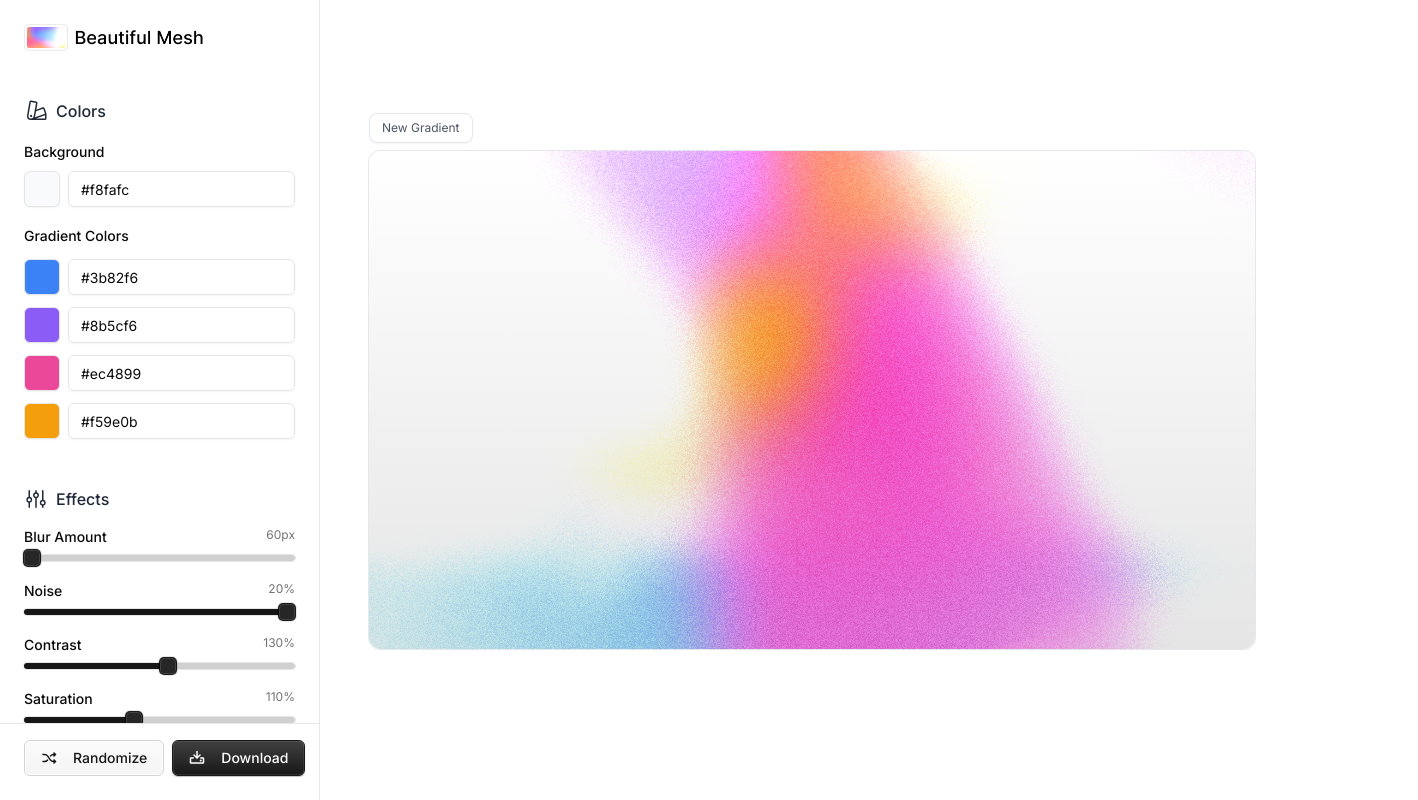
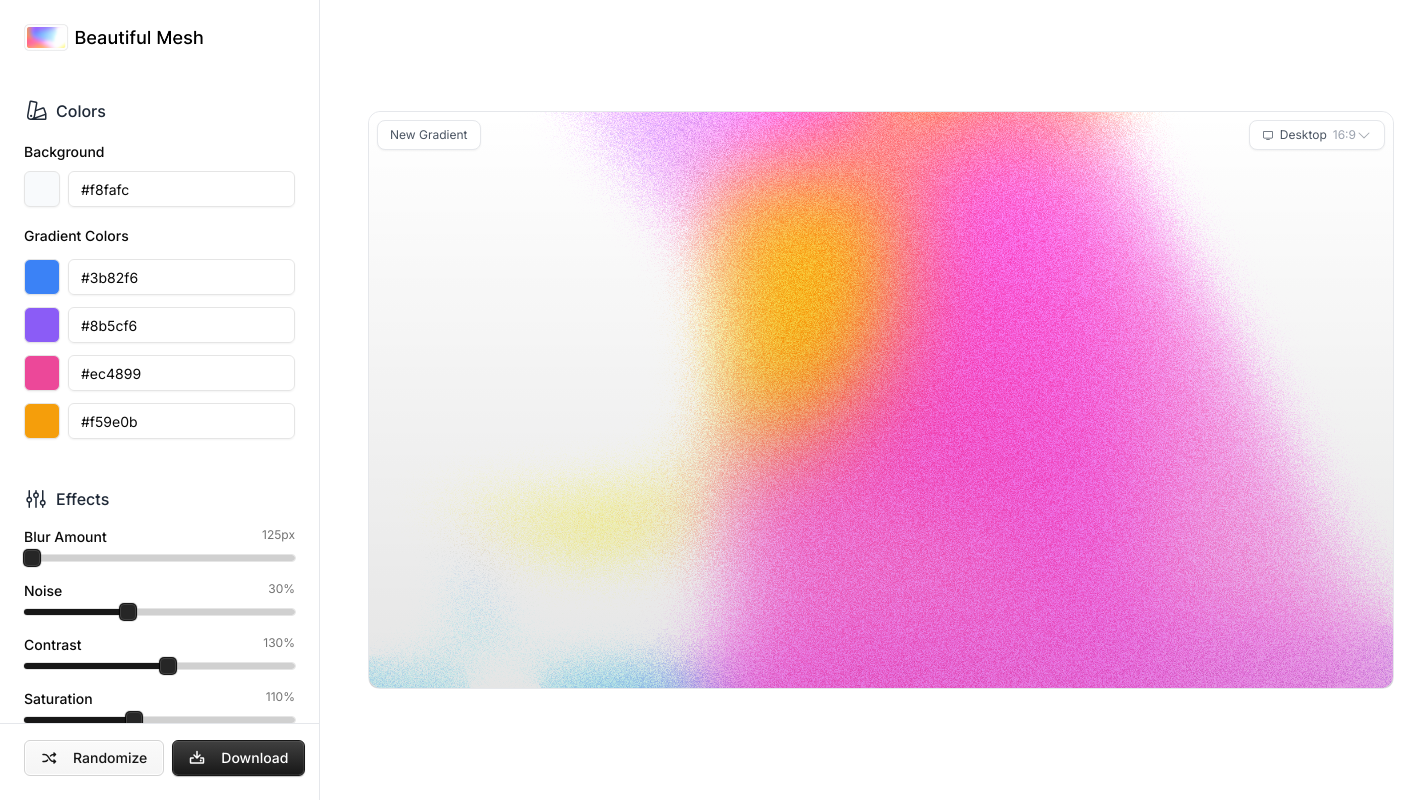
Before and after one commit to anusandhan/mesh-gradients-next, a Next.js app: page / in a window 1280 px wide. Shown: the whole page, 1418 px wide, since content can reach past the window. Built offline with nearby package versions, Linux system fonts and the light colour scheme.

Commit message:
fix: Grdaient preview overflowing issue

```diff
--- a/app/GradientGenerator.tsx
+++ b/app/GradientGenerator.tsx
@@ -1,6 +1,6 @@
 "use client";
 
-import { useState, useEffect, useRef, useCallback } from "react";
+import { useState, useEffect, useRef, useCallback, useMemo } from "react";
 import { Button } from "@/components/ui/button";
 import { Input } from "@/components/ui/input";
 import { Label } from "@/components/ui/label";
@@ -13,12 +13,25 @@ import {
   TooltipTrigger,
 } from "@/components/ui/tooltip";
 import {
+  Select,
+  SelectContent,
+  SelectItem,
+  SelectTrigger,
+  SelectValue,
+} from "@/components/ui/select";
+import {
   DownloadIcon,
   ShuffleIcon,
   GearIcon,
   SwatchesIcon,
   TabsIcon,
   SlidersIcon,
+  MonitorIcon,
+  SquareIcon,
+  YoutubeLogoIcon,
+  DeviceMobileIcon,
+  InstagramLogoIcon,
+  CameraIcon,
 } from "@phosphor-icons/react";
 import Image from "next/image";
 
@@ -30,11 +43,12 @@ const GradientGenerator = () => {
     "#ec4899",
     "#f59e0b",
   ]);
-  const [blurAmount, setBlurAmount] = useState([60]);
-  const [noiseAmount, setNoiseAmount] = useState([0.2]);
+  const [blurAmount, setBlurAmount] = useState([125]);
+  const [noiseAmount, setNoiseAmount] = useState([0.3]);
   const [contrastAmount, setContrastAmount] = useState([130]);
   const [saturationAmount, setSaturationAmount] = useState([110]);
   const [gradientName, setGradientName] = useState("New Gradient");
+  const [aspectRatio, setAspectRatio] = useState("16:9");
   const canvasRef = useRef<HTMLCanvasElement>(null);
   const debounceTimeoutRef = useRef<NodeJS.Timeout | null>(null);
 
@@ -101,7 +115,7 @@ const GradientGenerator = () => {
           const x = canvas.width / 2;
           const y = canvas.height / 2;
 
-          const scaleFactor = 0.8;
+          const scaleFactor = 1.2;
           const endRadius = Math.max(canvas.width, canvas.height) * scaleFactor;
 
           const gradient = ctx.createRadialGradient(x, y, 0, x, y, endRadius);
@@ -184,7 +198,7 @@ const GradientGenerator = () => {
 
   useEffect(() => {
     generateMeshGradient();
-  }, [backgroundColor, colorInputs]);
+  }, [backgroundColor, colorInputs, aspectRatio]);
 
   // Cleanup timeout on unmount
   useEffect(() => {
@@ -224,7 +238,7 @@ const GradientGenerator = () => {
           const x = Math.random() * canvas.width;
           const y = Math.random() * canvas.height;
 
-          const scaleFactor = 0.8;
+          const scaleFactor = 1.2;
           const endRadius =
             (Math.random() * scaleFactor + scaleFactor) *
             Math.min(canvas.width, canvas.height);
@@ -315,19 +329,39 @@ const GradientGenerator = () => {
 
   const presetGradients = [
     {
-      name: "Ocean Breeze",
-      background: "#f0f9ff",
-      colors: ["#0ea5e9", "#06b6d4", "#0891b2", "#0e7490"],
+      name: "Heatwaves",
+      background: "#f8fafc",
+      colors: ["#3b82f6", "#8b5cf6", "#ec4899", "#f59e0b"],
     },
     {
-      name: "Sunset Glow",
-      background: "#fef7ed",
-      colors: ["#f97316", "#ea580c", "#dc2626", "#b91c1c"],
+      name: "Neon Cyberpunk",
+      background: "#0a0a0a",
+      colors: ["#ff0080", "#00ffff", "#ffff00", "#ff00ff"],
     },
     {
-      name: "Forest Mist",
-      background: "#f0fdf4",
-      colors: ["#16a34a", "#22c55e", "#84cc16", "#a3e635"],
+      name: "Tropical Sunset",
+      background: "#fff5f5",
+      colors: ["#ff6b35", "#f7931e", "#ffd23f", "#ff6b9d"],
+    },
+    {
+      name: "Electric Ocean",
+      background: "#f0f9ff",
+      colors: ["#00d4ff", "#0099cc", "#0066ff", "#9933ff"],
+    },
+    {
+      name: "Fire & Ice",
+      background: "#fafafa",
+      colors: ["#ff4757", "#ff3838", "#3742fa", "#2f3542"],
+    },
+    {
+      name: "Midnight Galaxy",
+      background: "#0a0a0a",
+      colors: ["#4a90e2", "#7b68ee", "#9370db", "#8a2be2"],
+    },
+    {
+      name: "Candy Land",
+      background: "#fff0f5",
+      colors: ["#ff69b4", "#ff1493", "#ffb6c1", "#ffc0cb"],
     },
     {
       name: "Purple Dream",
@@ -336,9 +370,79 @@ const GradientGenerator = () => {
     },
   ];
 
+  const aspectRatioOptions = [
+    { value: "16:9", label: "Desktop", ratio: "16:9", icon: MonitorIcon },
+    { value: "1:1", label: "Square Post", ratio: "1:1", icon: SquareIcon },
+    {
+      value: "4:3",
+      label: "YouTube Classic",
+      ratio: "4:3",
+      icon: YoutubeLogoIcon,
+    },
+    { value: "9:16", label: "Mobile", ratio: "9:16", icon: DeviceMobileIcon },
+    {
+      value: "3:4",
+      label: "Insta Story/TikTok",
+      ratio: "3:4",
+      icon: InstagramLogoIcon,
+    },
+    { value: "4:5", label: "Insta Portrait", ratio: "4:5", icon: CameraIcon },
+  ];
+
+  const canvasDimensions = useMemo(() => {
+    const baseWidth = 3840; // 4K base width
+    const [width, height] = aspectRatio.split(":").map(Number);
+    const aspectRatioValue = width / height;
+
+    if (aspectRatioValue > 1) {
+      // Landscape
+      return {
+        width: baseWidth,
+        height: Math.round(baseWidth / aspectRatioValue),
+      };
+    } else {
+      // Portrait
+      return { height: 2160, width: Math.round(2160 * aspectRatioValue) };
+    }
+  }, [aspectRatio]);
+
+  const previewDimensions = useMemo(() => {
+    // Get parent container max dimensions
+    const maxParentWidth = 1024; // max-w-4xl equivalent
+    const maxParentHeight = 600; // Fixed height
+
+    const [width, height] = aspectRatio.split(":").map(Number);
+    const aspectRatioValue = width / height;
+
+    // Calculate dimensions that fit within parent
+    let calculatedWidth, calculatedHeight;
+
+    if (aspectRatioValue > 1) {
+      // Landscape - fit to width
+      calculatedWidth = Math.min(
+        maxParentWidth,
+        maxParentHeight * aspectRatioValue
+      );
+      calculatedHeight = calculatedWidth / aspectRatioValue;
+    } else {
+      // Portrait - fit to height
+      calculatedHeight = Math.min(
+        maxParentHeight,
+        maxParentWidth / aspectRatioValue
+      );
+      calculatedWidth = calculatedHeight * aspectRatioValue;
+    }
+
+    return {
+      width: Math.round(calculatedWidth),
+      height: Math.round(calculatedHeight),
+    };
+  }, [aspectRatio]);
+
   const applyPreset = (preset: (typeof presetGradients)[0]) => {
     setBackgroundColor(preset.background);
     setColorInputs(preset.colors);
+    setGradientName(preset.name);
   };
 
   return (
@@ -444,7 +548,7 @@ const GradientGenerator = () => {
                         onValueChange={setBlurAmount}
                         onValueCommit={debouncedGenerateMeshGradient}
                         max={200}
-                        min={60}
+                        min={125}
                         step={5}
                       />
                     </div>
@@ -460,7 +564,7 @@ const GradientGenerator = () => {
                         value={noiseAmount}
                         onValueChange={setNoiseAmount}
                         onValueCommit={debouncedGenerateMeshGradient}
-                        max={0.2}
+                        max={0.8}
                         min={0}
                         step={0.01}
                       />
@@ -522,7 +626,11 @@ const GradientGenerator = () => {
                         <div className="flex items-center gap-2">
                           <div
                             className="w-3 h-3 rounded-full"
-                            style={{ background: preset.colors[0] }}
+                            style={{
+                              background: `linear-gradient(45deg, ${preset.colors.join(
+                                ", "
+                              )})`,
+                            }}
                           />
                           {preset.name}
                         </div>
@@ -570,22 +678,31 @@ const GradientGenerator = () => {
             </div>
 
             {/* Canvas Preview - Fixed */}
-            <div className="flex-1 flex items-center justify-center p-6 relative">
-              <div className="relative w-full h-auto max-w-4xl bg-white rounded-xl border border-gray-200">
-                <div className="w-full h-auto rounded-xl overflow-hidden">
-                  <div className="relative w-full h-full flex items-center justify-center">
+            <div className="flex-1 flex items-center justify-center">
+              <div
+                className="flex-1 flex items-center justify-center p-6"
+                style={{
+                  height: "calc(100vh - 100px)",
+                }}
+              >
+                <div className="relative mx-auto bg-white rounded-xl border border-gray-200">
+                  <div
+                    className="relative mx-auto"
+                    style={{
+                      width: `${previewDimensions.width}px`,
+                      height: `${previewDimensions.height}px`,
+                    }}
+                  >
                     <canvas
                       ref={canvasRef}
-                      width={1920}
-                      height={1080}
-                      className="max-w-full max-h-full object-contain rounded-lg"
+                      width={canvasDimensions.width}
+                      height={canvasDimensions.height}
+                      className="absolute top-0 left-0 w-full h-full object-contain rounded-xl"
                     />
                     <div className="absolute inset-0 bg-gradient-to-t from-black/10 to-transparent pointer-events-none rounded-lg" />
-                  </div>
-                </div>
 
                     {/* Gradient Name Badge */}
-                <div className="absolute top-[-38px] left-0 z-20">
+                    <div className="absolute top-2 left-2 z-20">
                       <div className="bg-white border border-gray-200 rounded-lg px-3 py-1.5 shadow-sm">
                         <div
                           contentEditable
@@ -611,6 +728,62 @@ const GradientGenerator = () => {
                         </div>
                       </div>
                     </div>
+
+                    {/* Aspect Ratio Badge */}
+                    <div className="absolute top-2 right-2 z-20">
+                      <Select
+                        value={aspectRatio}
+                        onValueChange={setAspectRatio}
+                      >
+                        <SelectTrigger className="bg-white border border-gray-200 rounded-lg px-3 py-1.5 shadow-sm h-auto text-xs text-gray-600 hover:text-gray-800 transition-colors cursor-pointer outline-none">
+                          <SelectValue>
+                            <div className="flex items-center gap-1.5">
+                              {(() => {
+                                const currentOption = aspectRatioOptions.find(
+                                  (opt) => opt.value === aspectRatio
+                                );
+                                const IconComponent =
+                                  currentOption?.icon || MonitorIcon;
+                                return (
+                                  <>
+                                    <IconComponent className="w-3 h-3" />
+                                    <span className="text-xs text-gray-600">
+                                      {currentOption?.label}
+                                    </span>
+                                    <span className="text-xs text-gray-400">
+                                      {currentOption?.ratio}
+                                    </span>
+                                  </>
+                                );
+                              })()}
+                            </div>
+                          </SelectValue>
+                        </SelectTrigger>
+                        <SelectContent className="bg-white border border-gray-200 rounded-lg shadow-sm">
+                          {aspectRatioOptions.map((option) => {
+                            const IconComponent = option.icon;
+                            return (
+                              <SelectItem
+                                key={option.value}
+                                value={option.value}
+                              >
+                                <div className="flex items-center gap-1.5">
+                                  <IconComponent className="w-3 h-3" />
+                                  <span className="text-xs text-gray-600">
+                                    {option.label}
+                                  </span>
+                                  <span className="text-xs text-gray-400">
+                                    {option.ratio}
+                                  </span>
+                                </div>
+                              </SelectItem>
+                            );
+                          })}
+                        </SelectContent>
+                      </Select>
+                    </div>
+                  </div>
+                </div>
               </div>
             </div>
           </div>
```
Lines whose indentation alone changed are shown as unchanged.
